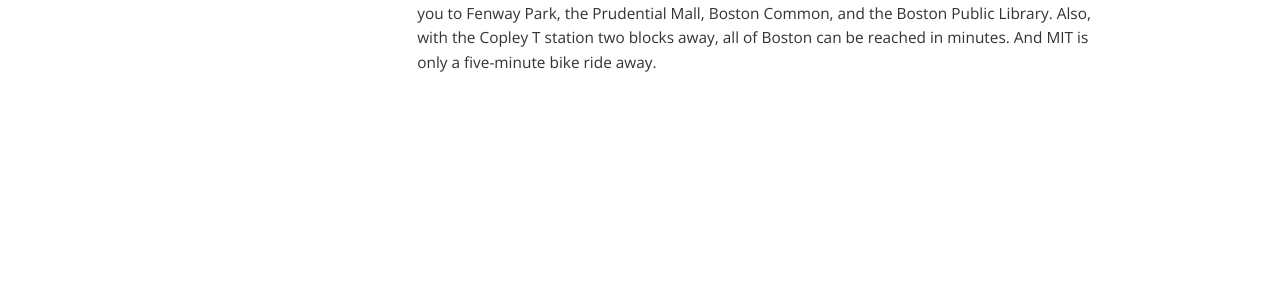
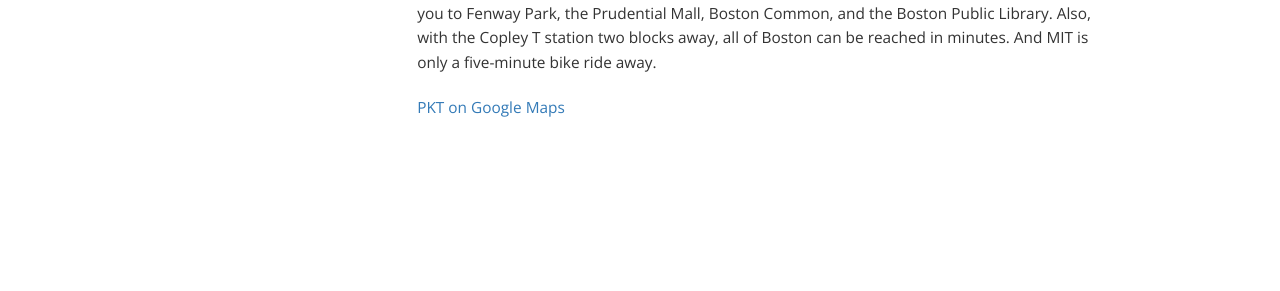
Before and after one commit to pktmasseta/pktmasseta.github.io, a Jekyll site: the page built from _house/index.md, in a window 1280 px wide. Shown: the part 600-891 px from the top of the page. Built offline with Jekyll 4.4.1, drawn with Linux system fonts in a browser that asks for light colours.

Commit message:
Add google maps link to house page.

```diff
--- a/_house/index.md
+++ b/_house/index.md
@@ -9,3 +9,5 @@
 We live in a four-story, century-old brownstone in Boston's affluent Back Bay. Our house serves as our home away from home - it's where we can unwind after hours of problem sets, catch dinner, hang out, and wander into random philosophical discussions late at night.
 
 Our house overlooks the beautiful, tree-lined, Commonwealth Avenue Mall. One block away is Newbury Street, world-famous for its restaurants, boutiques, and stores. A short walk brings you to Fenway Park, the Prudential Mall, Boston Common, and the Boston Public Library. Also, with the Copley T station two blocks away, all of Boston can be reached in minutes. And MIT is only a five-minute bike ride away.
+
+[PKT on Google Maps](https://goo.gl/maps/8L844USKF5q)
```
